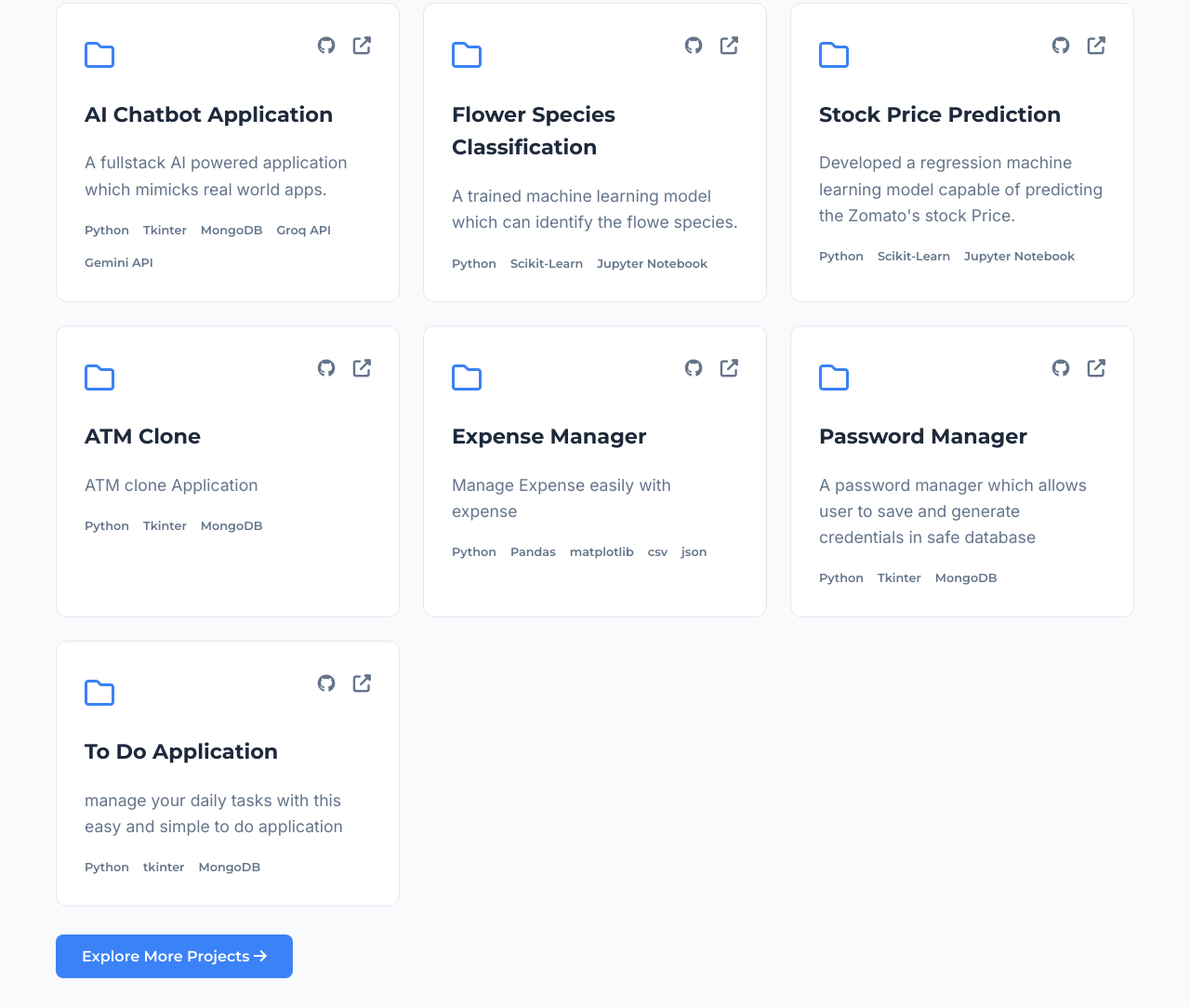
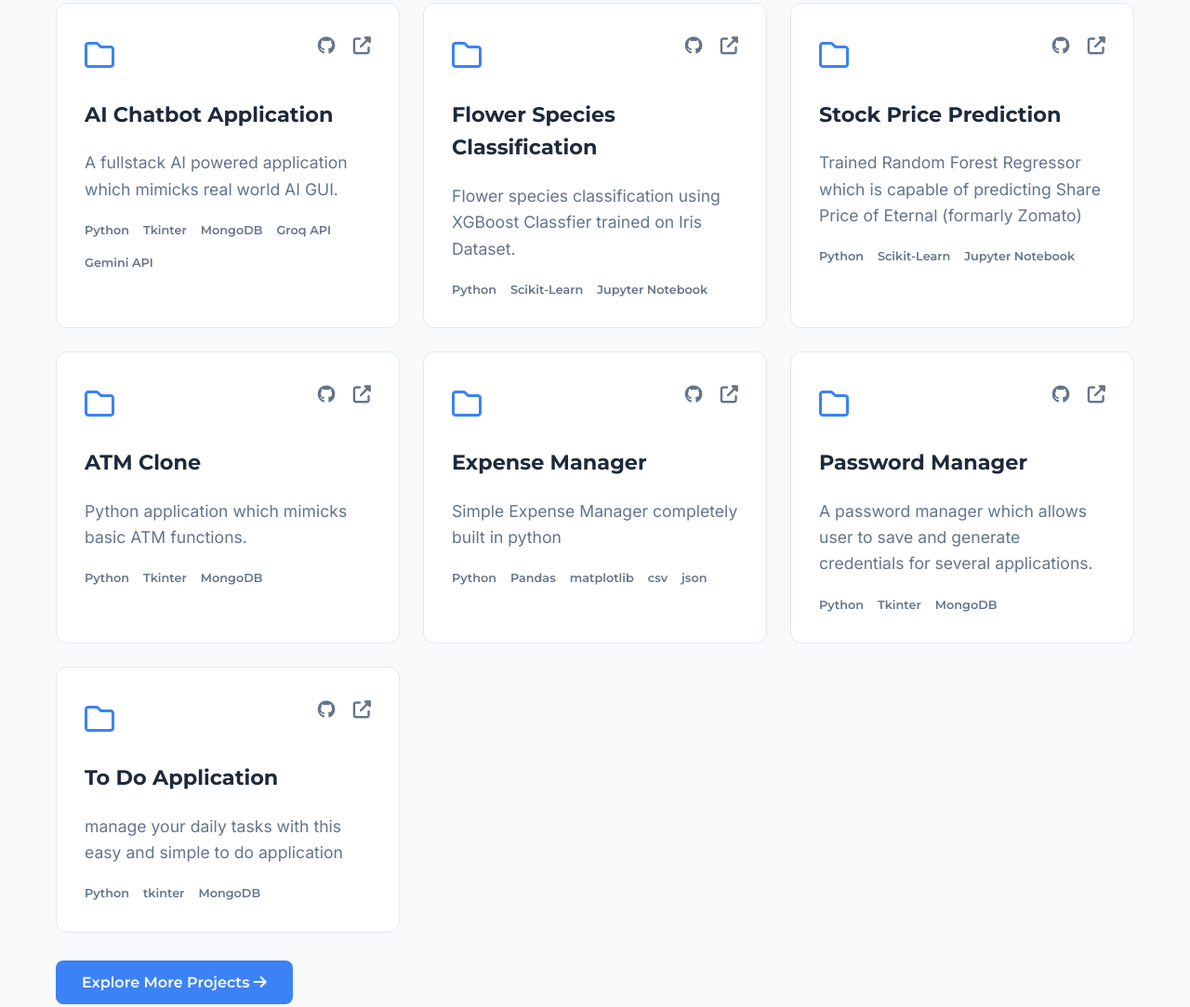
Before and after one commit to Yashuu05/PortfolioWebsite, a website: page docs/index.html in a window 1280 px wide. Shown: the part 2065-3148 px from the top of the page at 93% size. Drawn offline with Linux system fonts and the light colour scheme.

Commit message:
updated contents

```diff
--- a/docs/index.html
+++ b/docs/index.html
@@ -327,7 +327,7 @@
             projects: [
                 {
                     title: "MuliModel AI chat Assistant",
-                    description: "A web application that uses OpenAI API to provide intelligent responses. Features include history saving and markdown rendering.",
+                    description: "An AI web application which allows user to use both Local and Cloud LLMs allowing instant switch between LLMs as per need .",
                     tech: ["Python", "Streamlit", "Gemini API", "Ollama"],
                     links: { demo: "https://github.com/Yashuu05/Multimodel-AI-APP", repo: "https://github.com/Yashuu05/Multimodel-AI-APP" }
                 },
@@ -345,37 +345,37 @@
                 },
                 {
                     title: "AI Chatbot Application",
-                    description: "A fullstack AI powered application which mimicks real world apps.",
+                    description: "A fullstack AI powered application which mimicks real world AI GUI.",
                     tech: ['Python', 'Tkinter', 'MongoDB', "Groq API", "Gemini API"],
                     links:{demo: "https://github.com/Yashuu05/Python-AI-Application", repo: "https://github.com/Yashuu05/Python-AI-Application"}
                 },
                 {
                     title: "Flower Species Classification",
-                    description: "A trained machine learning model which can identify the flowe species.",
+                    description: "Flower species classification using XGBoost Classfier trained on Iris Dataset.",
                     tech: ["Python", "Scikit-Learn", "Jupyter Notebook"],
                     links: { demo: "https://github.com/Yashuu05/Flower-Species-Classification-Model", repo: "https://github.com/Yashuu05/Flower-Species-Classification-Model" }
                 },
                 {
                     title: "Stock Price Prediction",
-                    description: "Developed a regression machine learning model capable of predicting the Zomato's stock Price.",
+                    description: "Trained Random Forest Regressor which is capable of predicting Share Price of Eternal (formarly Zomato)",
                     tech: ["Python", "Scikit-Learn", "Jupyter Notebook"],
                     links: { demo: "https://github.com/Yashuu05/Stock-Price-Prediction-Model", repo: "https://github.com/Yashuu05/Stock-Price-Prediction-Model" }
                 },
                 {
                     title: "ATM Clone",
-                    description: "ATM clone Application",
+                    description: "Python application which mimicks basic ATM functions.",
                     tech: ['Python', 'Tkinter', 'MongoDB'],
                     links:{demo: "https://github.com/Yashuu05/Python_ATM_clone", repo: "https://github.com/Yashuu05/Python_ATM_clone"}
                 },
                 {
                     title: "Expense Manager",
-                    description: "Manage Expense easily with expense",
+                    description: "Simple Expense Manager completely built in python",
                     tech: ["Python", "Pandas", "matplotlib", "csv", 'json'],
                     links: { demo: "https://github.com/Yashuu05/manage-expense", repo: "https://github.com/Yashuu05/manage-expense" }
                 },
                 {
                     title: "Password Manager",
-                    description: "A password manager which allows user to save and generate credentials in safe database",
+                    description: "A password manager which allows user to save and generate credentials for several applications.",
                     tech: ['Python', 'Tkinter', 'MongoDB'],
                     links:{demo: "https://github.com/Yashuu05/password-manager", repo: "https://github.com/Yashuu05/password-manager"}
                 },
@@ -391,8 +391,8 @@
                     degree: "B.E in Computer Engineering (persuing)",
                     school: "Savitribai Phule Pune University, Pune City, India",
                     years: "2024 - 2028",
-                    gpa: "CGPA: 9.2/10",
-                    coursework: "Data Structures and Algorithms, OS, DBMS, OOP"
+                    gpa: "Avg CGPA: 9.1",
+                    coursework: "DSA, OS, DBMS, OOP, IoT, Microprocessor"
                 },
                 {
                     degree: "Junior College",
```
